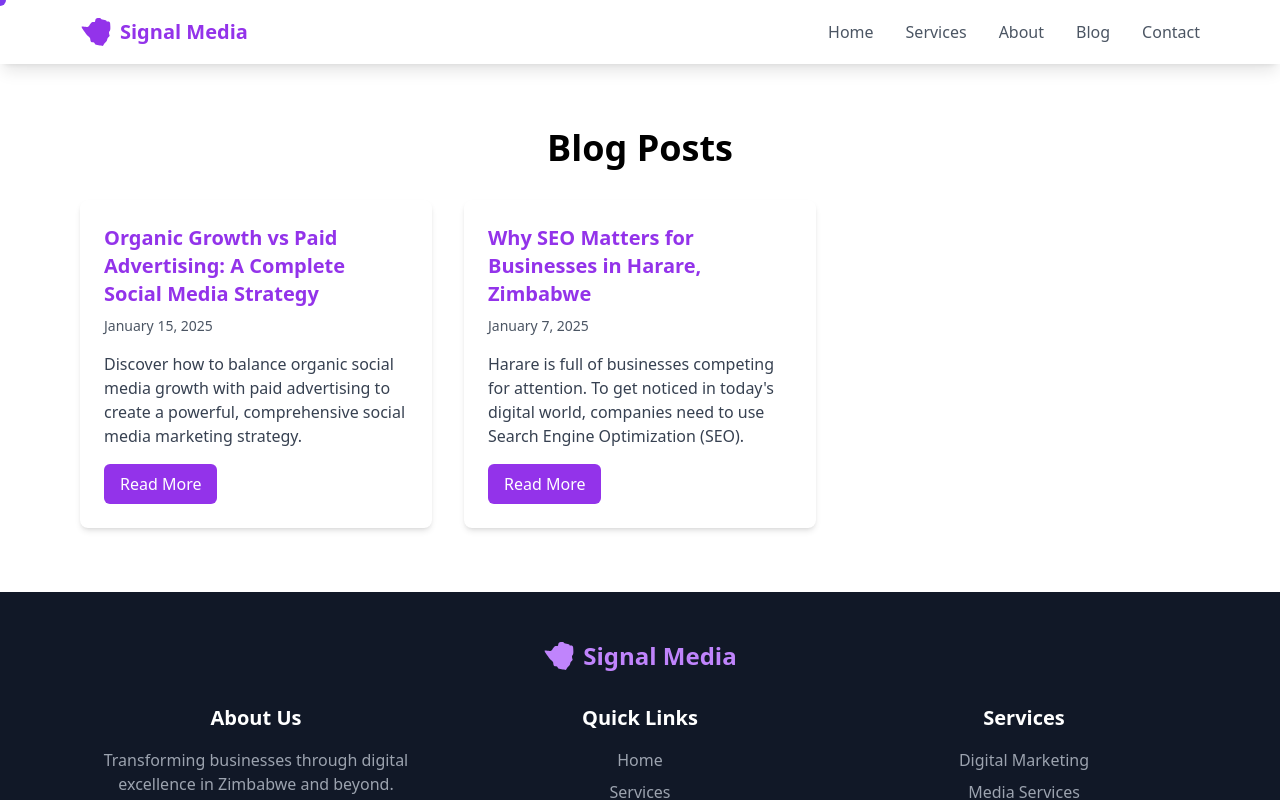
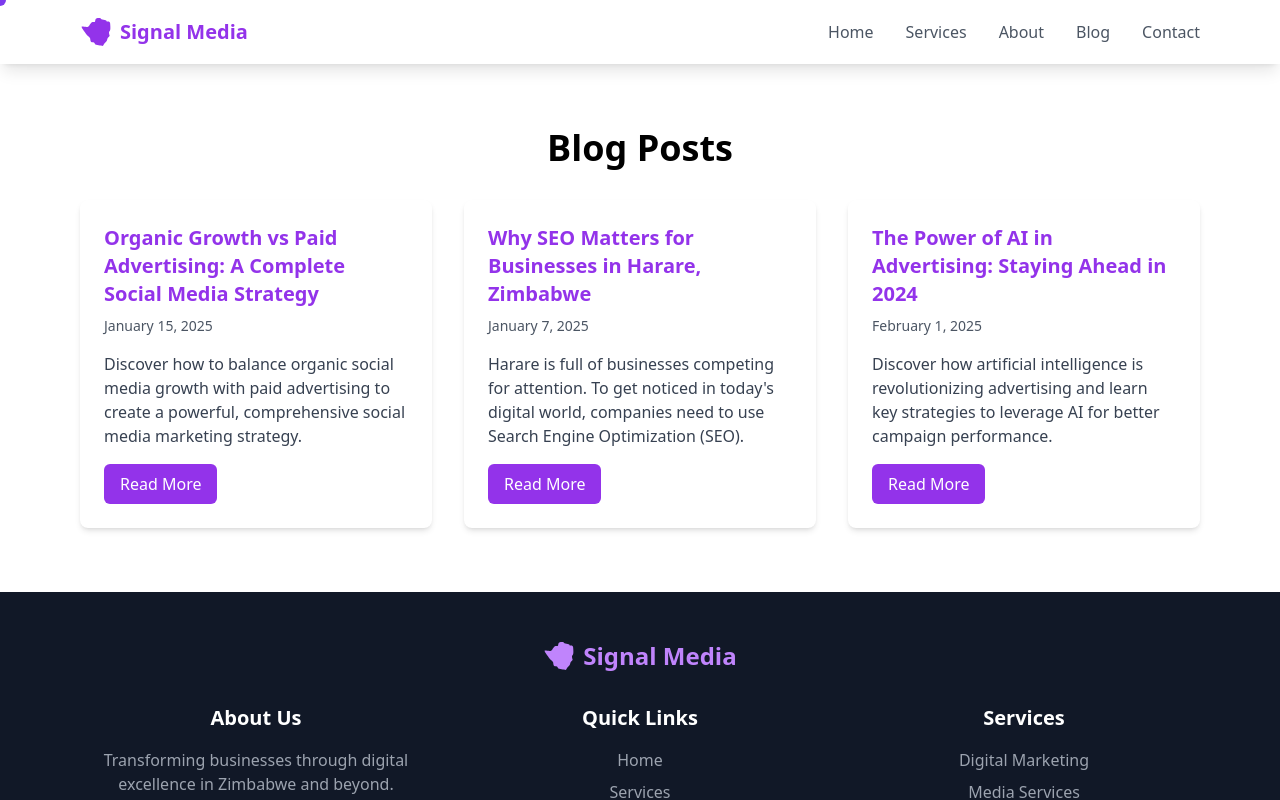
Before and after one commit to alaricjames/signal-media-project, a React (Vite) app: page /blog in a window 1280 px wide. Shown: the top 800 px of the page. Built offline with nearby package versions, Linux system fonts and the light colour scheme.

Commit message:
add blog post

```diff
--- a/src/components/Navbar.jsx
+++ b/src/components/Navbar.jsx
@@ -73,14 +73,14 @@ const Navbar = () => {
           </div>
         </div>
 
-        {/* Mobile Menu */}
-        <div className={`${isMobileMenuOpen ? 'block' : 'hidden'} md:hidden`}>
+        {/* Mobile Menu - Updated with subtle rounded corners */}
+        <div className={`${isMobileMenuOpen ? 'block' : 'hidden'} md:hidden bg-white shadow-lg rounded-md mt-2`}>
           <div className="px-2 pt-2 pb-3 space-y-1">
-            <Link to="/#home" className="block px-3 py-2 text-gray-600 hover:text-gray-900 hover:bg-gray-50 rounded-md">Home</Link>
-            <Link to="/#services" className="block px-3 py-2 text-gray-600 hover:text-gray-900 hover:bg-gray-50 rounded-md">Services</Link>
-            <Link to="/about" className="block px-3 py-2 text-gray-600 hover:text-gray-900 hover:bg-gray-50 rounded-md">About</Link>
-            <Link to="/blog" className="block px-3 py-2 text-gray-600 hover:text-gray-900 hover:bg-gray-50 rounded-md">Blog</Link>
-            <Link to="/#contact" className="block px-3 py-2 text-gray-600 hover:text-gray-900 hover:bg-gray-50 rounded-md">Contact</Link>
+            <Link to="/#home" className="block px-3 py-2 text-gray-600 hover:text-gray-900 hover:bg-gray-50 rounded-sm">Home</Link>
+            <Link to="/#services" className="block px-3 py-2 text-gray-600 hover:text-gray-900 hover:bg-gray-50 rounded-sm">Services</Link>
+            <Link to="/about" className="block px-3 py-2 text-gray-600 hover:text-gray-900 hover:bg-gray-50 rounded-sm">About</Link>
+            <Link to="/blog" className="block px-3 py-2 text-gray-600 hover:text-gray-900 hover:bg-gray-50 rounded-sm">Blog</Link>
+            <Link to="/#contact" className="block px-3 py-2 text-gray-600 hover:text-gray-900 hover:bg-gray-50 rounded-sm">Contact</Link>
           </div>
         </div>
       </div>
--- a/src/data/blogPosts.js
+++ b/src/data/blogPosts.js
@@ -235,5 +235,79 @@ export const blogPosts = [
           }
         ]
       }
+    },
+    {
+      id: "ai-advertising-2024",
+      slug: "power-of-ai-in-advertising",
+      title: "The Power of AI in Advertising: Staying Ahead in 2024",
+      date: "February 1, 2025",
+      summary: "Discover how artificial intelligence is revolutionizing advertising and learn key strategies to leverage AI for better campaign performance.",
+      content: {
+        intro: "As we navigate through 2025, artificial intelligence has become an indispensable tool in the advertising industry. From predictive analytics to personalized content creation, AI is reshaping how brands connect with their audiences. Understanding and leveraging these technologies is no longer optional for marketers who want to stay competitive.",
+        benefits: [
+          {
+            title: "Predictive Analytics",
+            description: "AI algorithms can analyze vast amounts of consumer data to predict buying patterns and optimize ad targeting with unprecedented accuracy.",
+            icon: {
+              color: "purple",
+              paths: [
+                "M9 17v-2m3 2v-4m3 4v-6m2 10H7a2 2 0 01-2-2V5a2 2 0 012-2h5.586a1 1 0 01.707.293l5.414 5.414a1 1 0 01.293.707V19a2 2 0 01-2 2z"
+              ]
+            }
+          },
+          {
+            title: "Dynamic Content Creation",
+            description: "AI-powered tools can generate and optimize ad content in real-time, ensuring maximum relevance and engagement for different audience segments.",
+            icon: {
+              color: "pink",
+              paths: [
+                "M4 5a1 1 0 011-1h14a1 1 0 011 1v2a1 1 0 01-1 1H5a1 1 0 01-1-1V5zM4 13a1 1 0 011-1h6a1 1 0 011 1v6a1 1 0 01-1 1H5a1 1 0 01-1-1v-6zM16 13a1 1 0 011-1h2a1 1 0 011 1v6a1 1 0 01-1 1h-2a1 1 0 01-1-1v-6z"
+              ]
+            }
+          },
+          {
+            title: "Automated Campaign Optimization",
+            description: "Machine learning algorithms continuously optimize ad spend and placement, maximizing ROI across multiple channels and platforms.",
+            icon: {
+              color: "indigo",
+              paths: [
+                "M10.343 3.94c.09-.542.56-.94 1.11-.94h1.093c.55 0 1.02.398 1.11.94l.149.894c.07.424.384.764.78.93.398.164.855.142 1.205-.108l.737-.527a1.125 1.125 0 011.45.12l.773.774c.39.389.44 1.002.12 1.45l-.527.737c-.25.35-.272.806-.107 1.204.165.397.505.71.93.78l.893.15c.543.09.94.56.94 1.109v1.094c0 .55-.397 1.02-.94 1.11l-.893.149c-.425.07-.765.383-.93.78-.165.398-.143.854.107 1.204l.527.738c.32.447.27 1.06-.12 1.45l-.774.773a1.125 1.125 0 01-1.449.12l-.738-.527c-.35-.25-.806-.272-1.204-.107-.397.165-.71.505-.78.929l-.15.894c-.09.542-.56.94-1.109.94h-1.094c-.55 0-1.02-.398-1.11-.94l-.148-.894c-.071-.424-.384-.764-.781-.93-.398-.164-.854-.142-1.204.108l-.738.527c-.447.32-1.06.27-1.45-.12l-.773-.774a1.125 1.125 0 01-.12-1.45l.527-.737c.25-.35.273-.806.108-1.204-.165-.397-.505-.71-.93-.78l-.894-.15c-.542-.09-.94-.56-.94-1.109v-1.094c0-.55.398-1.02.94-1.11l.894-.149c.424-.07.765-.383.93-.78.165-.398.143-.854-.107-1.204l-.527-.738a1.125 1.125 0 01.12-1.45l.773-.773a1.125 1.125 0 011.45-.12l.737.527c.35.25.807.272 1.204.107.397-.165.71-.505.78-.929l.15-.894z"
+              ]
+            }
+          }
+        ],
+        howTo: [
+          {
+            title: "Start with Data Quality",
+            description: "Ensure your data collection and management practices are robust. AI systems are only as good as the data they're trained on.",
+            icon: {
+              color: "blue",
+              paths: [
+                "M20 7l-8-4-8 4m16 0l-8 4m8-4v10l-8 4m0-10L4 7m8 4v10M4 7v10l8 4"
+              ]
+            }
+          },
+          {
+            title: "Invest in AI Tools",
+            description: "Research and adopt AI-powered advertising platforms that align with your marketing goals and budget.",
+            icon: {
+              color: "green",
+              paths: [
+                "M12 8c-1.657 0-3 .895-3 2s1.343 2 3 2 3 .895 3 2-1.343 2-3 2m0-8c1.11 0 2.08.402 2.599 1M12 8V7m0 1v8m0 0v1m0-1c-1.11 0-2.08-.402-2.599-1M21 12a9 9 0 11-18 0 9 9 0 0118 0z"
+              ]
+            }
+          },
+          {
+            title: "Upskill Your Team",
+            description: "Train your marketing team in AI fundamentals and ensure they understand how to leverage AI tools effectively.",
+            icon: {
+              color: "yellow",
+              paths: [
+                "M12 6.042A8.967 8.967 0 006 3.75c-1.052 0-2.062.18-3 .512v14.25A8.987 8.987 0 016 18c2.305 0 4.408.867 6 2.292m0-14.25a8.966 8.966 0 016-2.292c1.052 0 2.062.18 3 .512v14.25A8.987 8.987 0 0018 18a8.967 8.967 0 00-6 2.292m0-14.25v14.25"
+              ]
+            }
+          }
+        ]
+      }
     }
   ];
```
